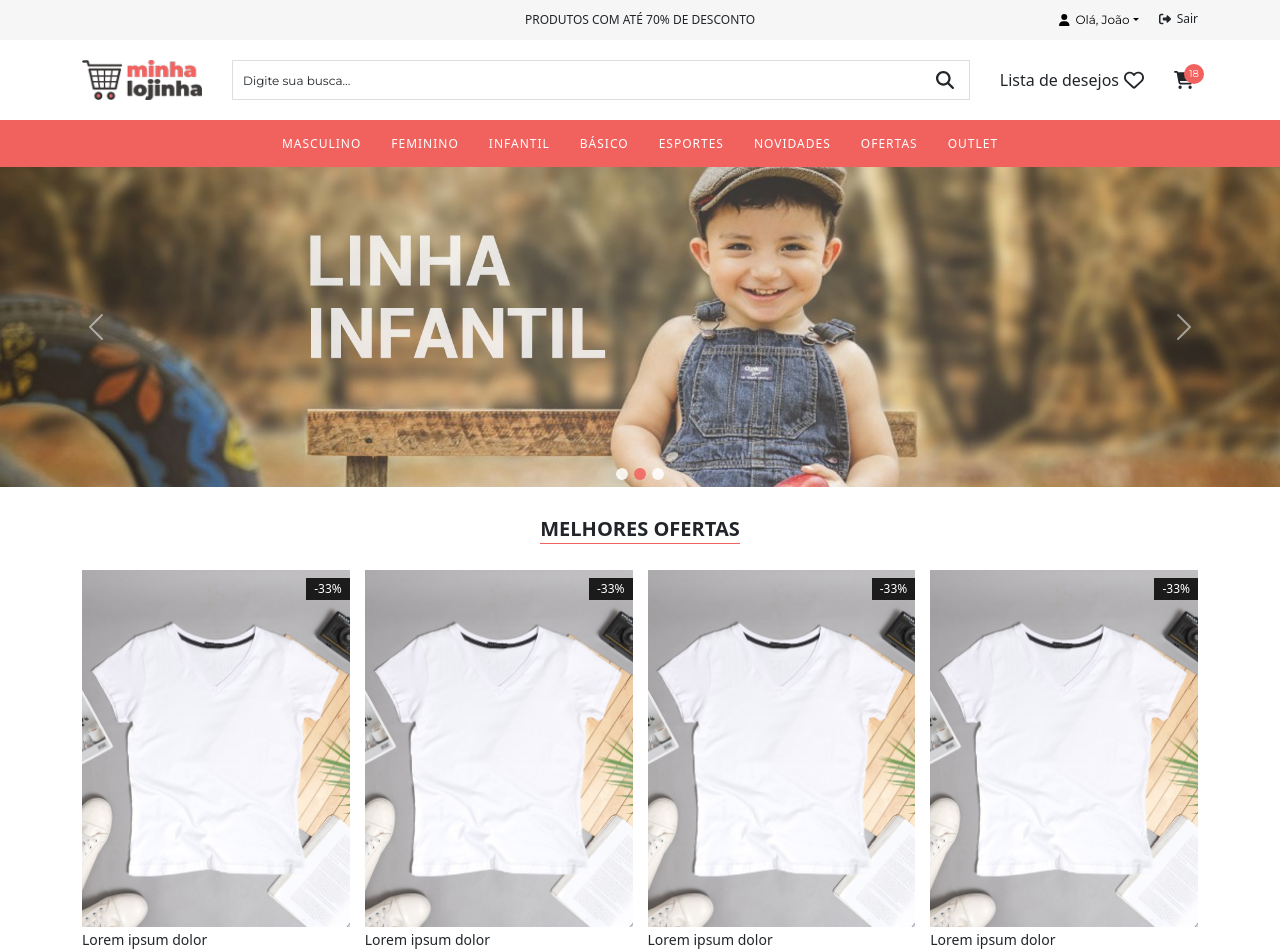
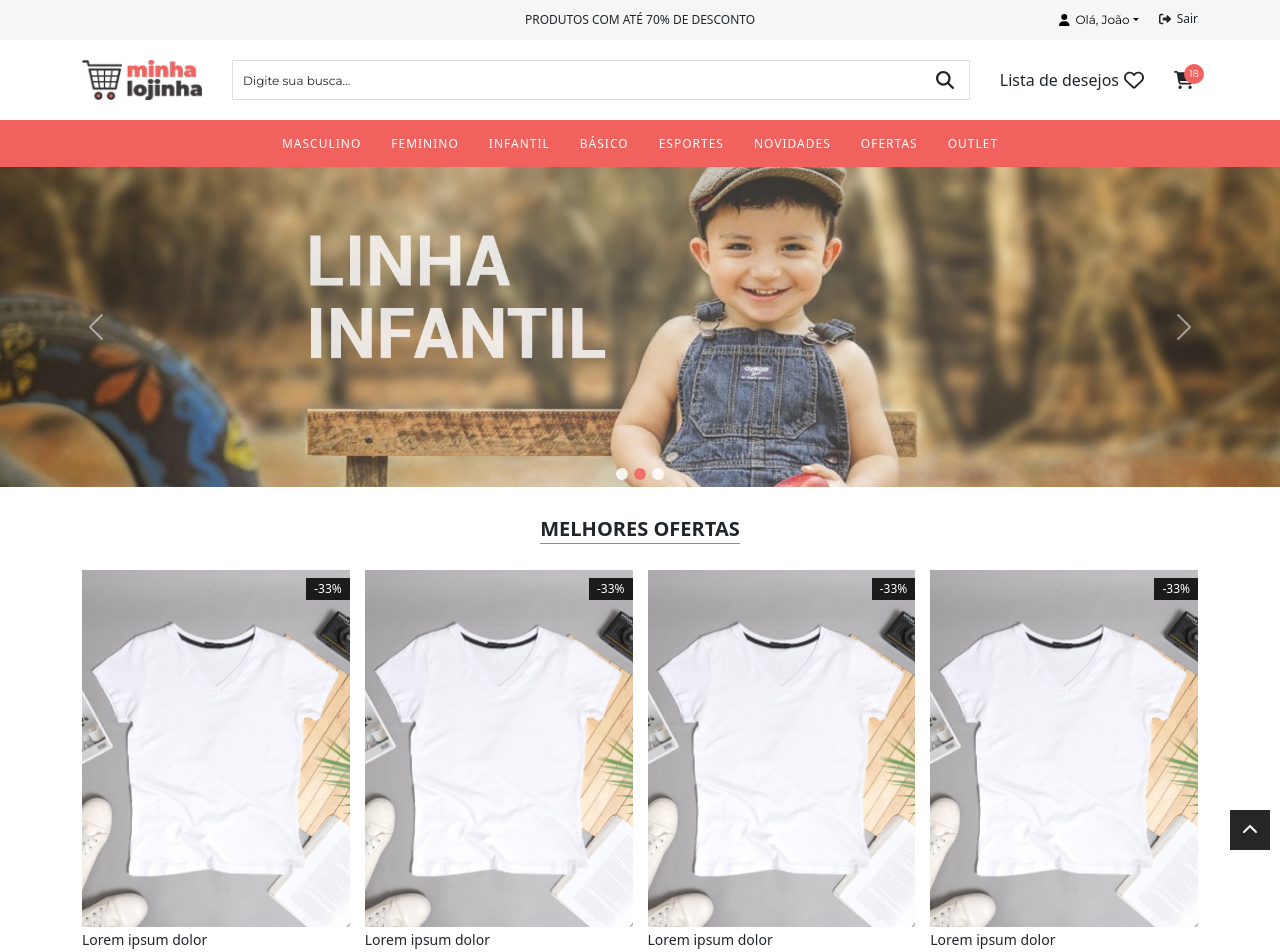
Before and after one commit to AleferReinert/minha-lojinha, a React (Create React App) app: page / in a window 1280 px wide. Shown: the top 952 px of the page. Built offline with nearby package versions, Linux system fonts and the light colour scheme.

Commit message:
Criado botão de voltar ao topo da página

```diff
--- a/src/App.js
+++ b/src/App.js
@@ -7,6 +7,7 @@ import { ProductList } from './components/ProductList';
 import { Newsletter } from './components/Newsletter';
 import { BannerCarouselMobile } from './components/BannerCarouselMobile';
 import { BrandsCarousel } from './components/BrandsCarousel';
+import { BackToTheTopOfThePage } from './components/BackToTheTopOfThePage';
 
 const user = {
     firstName: 'João',
@@ -41,6 +42,7 @@ function App() {
             </section>
             <Newsletter />
             <Footer />
+            <BackToTheTopOfThePage />
         </div>
     );
 }
--- /dev/null
+++ b/src/components/BackToTheTopOfThePage.js
@@ -0,0 +1,32 @@
+import './BackToTheTopOfThePage.scss';
+import { FontAwesomeIcon } from '@fortawesome/react-fontawesome';
+import { faChevronUp } from '@fortawesome/free-solid-svg-icons';
+
+function scrollToTop() {
+    window.scrollTo({
+        top: 0,
+        behavior: "smooth"
+    });
+}
+
+function visibility() {
+    const btn = document.getElementById('back-to-top');
+
+    if (window.scrollY > 300) {
+        btn.classList.add('active');
+    } else {
+        btn.classList.remove('active');
+    }
+}
+
+window.addEventListener('scroll', () => {
+    visibility();
+});
+
+export function BackToTheTopOfThePage() {
+    return (
+        <button type='button' title='Voltar ao topo' id='back-to-top' onClick={scrollToTop}>
+            <FontAwesomeIcon icon={faChevronUp} />
+        </button>
+    )
+}
--- /dev/null
+++ b/src/components/BackToTheTopOfThePage.scss
@@ -0,0 +1,24 @@
+@import '../Variables.scss';
+
+#back-to-top {
+    width: 40px;
+    height: 40px;
+    position: fixed;
+    bottom: -50px;
+    right: 10px;
+    background-color: $color-black-default;
+    color: #fff;
+    transition: all $transition-duration linear;
+}
+
+@media all and (min-width: $breakpoint-medium) {
+
+    #back-to-top.active {
+        z-index: 1;
+        bottom: 10px;
+
+        &:hover {
+            background-color: #000;
+        }
+    }
+}
```
